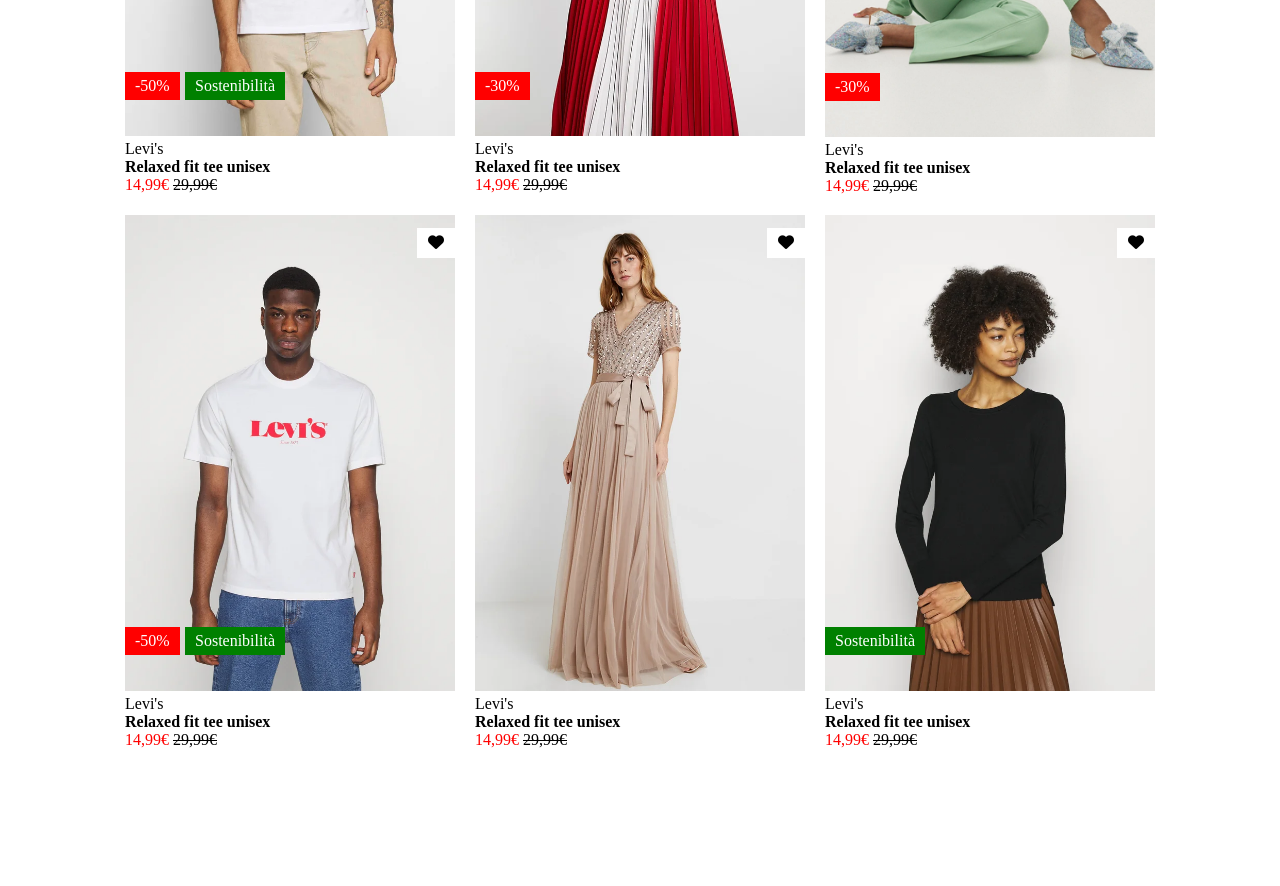
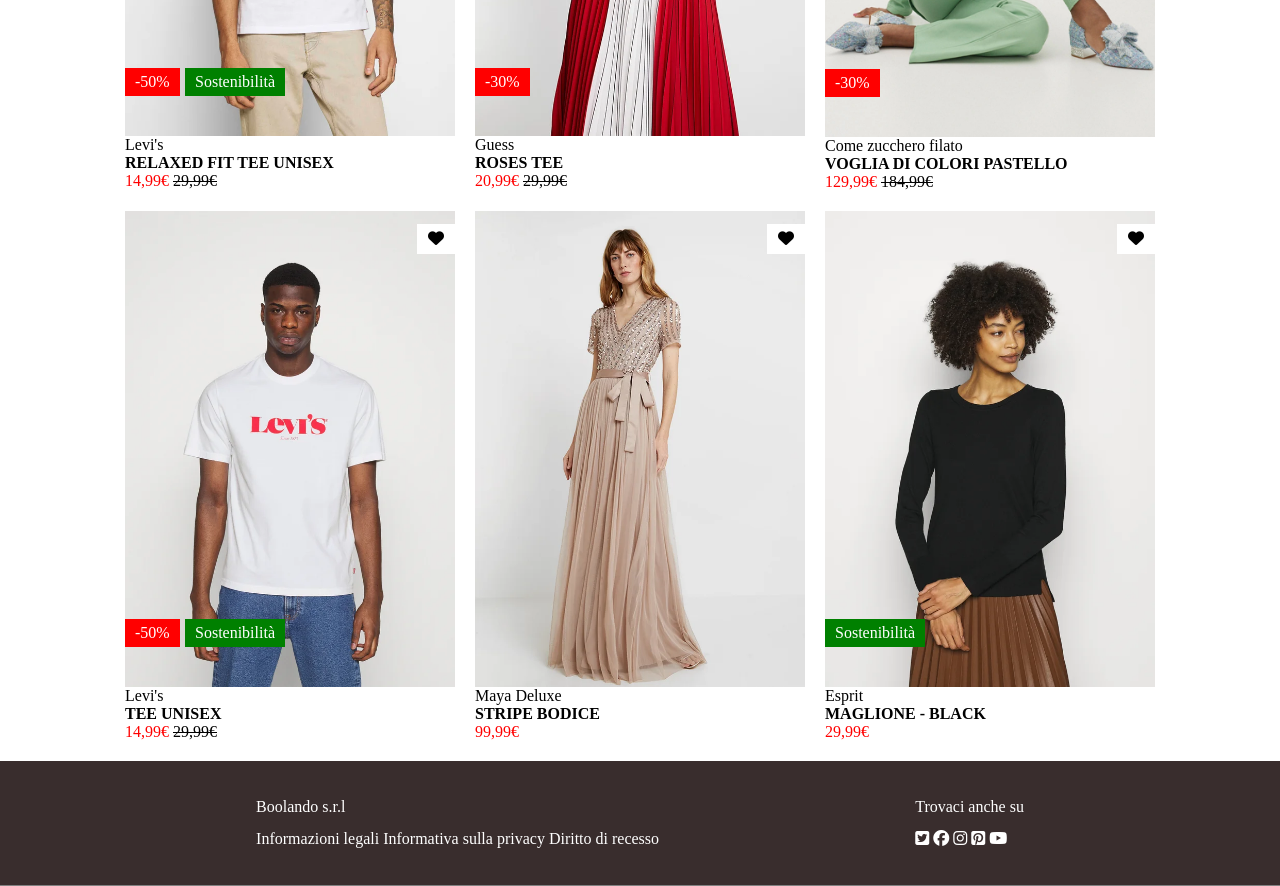
Before and after one commit to DavideCotigliani/html-css-boolando, a plain HTML site: page index.html in a window 1280 px wide. Shown: the part 440-1326 px from the top of the page. Before the commit the page ends 1189 px from the top, so only its background shows below. Drawn offline with Linux system fonts and the light colour scheme.

Commit message:
[UPD] Almost finished, added few details to images descriptions

```diff
--- a/css/style.css
+++ b/css/style.css
@@ -83,6 +83,21 @@ justify-content: center;
     background-color: white;
 }
 
+.front{
+    display: block;
+}
+
+.back{
+    display: none;
+}
+
+.card:hover .front{
+    display: none;
+}
+
+.card:hover .back{
+    display: block;
+}
 .overlay{
     width: 100%;
     height: 100%;
@@ -91,6 +106,7 @@ justify-content: center;
     top: 0px;
     opacity: 0;
 }
+
 
 .redprice{
     color: red;
@@ -105,3 +121,22 @@ justify-content: center;
 .card:hover .overlay{
 opacity: 1;
 }
+
+footer{
+    background-color: rgba(49, 37, 37, 0.959);
+    color: white;
+    padding: 30px 0px;
+    width: 100%;
+    margin-top: 20px;
+    border-bottom: 1px solid grey;
+    display: flex;
+    justify-content: space-evenly;
+}
+
+.primofooter{
+    line-height: 2;
+}
+
+.secondofooter{
+line-height: 2;
+}
--- a/index.html
+++ b/index.html
@@ -23,7 +23,8 @@
         <div class="container justify-center">
             <div class="col-33">
                 <div class="card">
-                    <img src="./img/1.webp" alt="">
+                    <img class="front" src="./img/1.webp" alt="">
+                    <img class="back" src="./img/1b.webp" alt="">
                     <div class="label bg-red">
                         -50%
                     </div>
@@ -34,17 +35,18 @@
                             <i class="fa-solid fa-heart"></i>
                             </div>
                                 <div class="overlay">
-                                <img src="./img/1b.webp" alt="">
+
                                 </div>
                 </div>
                     <div>Levi's</div>
-                    <h4>Relaxed fit tee unisex</h4>
+                    <h4>RELAXED FIT TEE UNISEX</h4>
                     <div class="redprice"><p>14,99€</p></div>
                     <div class="straightprice"><p>29,99€</p></div>
             </div>
             <div class="col-33">
                 <div class="card">
-                    <img src="./img/2.webp" alt="">
+                    <img class="front" src="./img/2.webp" alt="">
+                    <img class="back" src="./img/2b.webp" alt="">
                     <div class="label bg-red">
                         -30%
                     </div>
@@ -52,17 +54,18 @@
                         <i class="fa-solid fa-heart"></i>
                         </div>
                             <div class="overlay">
-                            <img src="./img/2b.webp" alt="">
+
                             </div>
                 </div>
-                <div>Levi's</div>
-                <h4>Relaxed fit tee unisex</h4>
-                <div class="redprice"><p>14,99€</p></div>
-                <div class="straightprice"><p>29,99€</p></div>
+                    <div>Guess</div>
+                    <h4>ROSES TEE</h4>
+                    <div class="redprice"><p>20,99€</p></div>
+                    <div class="straightprice"><p>29,99€</p></div>
             </div>
             <div class="col-33">
                 <div class="card">
-                    <img src="./img/3.webp" alt="">
+                    <img class="front" src="./img/3.webp" alt="">
+                    <img class="back" src="./img/3b.webp" alt="">
                     <div class="label bg-red">
                         -30%
                     </div>
@@ -70,17 +73,18 @@
                         <i class="fa-solid fa-heart"></i>
                         </div>
                             <div class="overlay">
-                            <img src="./img/3b.webp" alt="">
+
                             </div>
                 </div>
-                <div>Levi's</div>
-                <h4>Relaxed fit tee unisex</h4>
-                <div class="redprice"><p>14,99€</p></div>
-                <div class="straightprice"><p>29,99€</p></div>
+                    <div>Come zucchero filato</div>
+                    <h4>VOGLIA DI COLORI PASTELLO</h4>
+                    <div class="redprice"><p>129,99€</p></div>
+                    <div class="straightprice"><p>184,99€</p></div>
             </div>
             <div class="col-33">
                 <div class="card">
-                    <img src="./img/4.webp" alt="">
+                    <img class="front" src="./img/4.webp" alt="">
+                    <img class="back" src="./img/4b.webp" alt="">
                     <div class="label bg-red">
                         -50%
                     </div>
@@ -91,33 +95,34 @@
                         <i class="fa-solid fa-heart"></i>
                         </div>
                             <div class="overlay">
-                            <img src="./img/4b.webp" alt="">
+
                             </div>
                 </div>
-                <div>Levi's</div>
-                <h4>Relaxed fit tee unisex</h4>
-                <div class="redprice"><p>14,99€</p></div>
-                <div class="straightprice"><p>29,99€</p></div>
+                    <div>Levi's</div>
+                    <h4>TEE UNISEX</h4>
+                    <div class="redprice"><p>14,99€</p></div>
+                    <div class="straightprice"><p>29,99€</p></div>
             </div>
             <div class="col-33">
                 <div class="card">
-                    <img src="./img/5.webp" alt="">
+                    <img class="front" src="./img/5.webp" alt="">
+                    <img class="back" src="./img/5b.webp" alt="">
                         <div class="heartlabel">
                         <i class="fa-solid fa-heart"></i>
                             </div>
                         <div class="overlay">
-                            <img src="./img/5b.webp" alt="">
+
                         </div>
                 </div>
-                    <div>Levi's</div>
-                    <h4>Relaxed fit tee unisex</h4>
-                    <div class="redprice"><p>14,99€</p></div>
-                    <div class="straightprice"><p>29,99€</p></div>
+                    <div>Maya Deluxe</div>
+                    <h4>STRIPE BODICE</h4>
+                    <div class="redprice"><p>99,99€</p></div>
             </div>
 
             <div class="col-33">
                 <div class="card">
-                    <img src="./img/6.webp" alt="">
+                    <img class="front" src="./img/6.webp" alt="">
+                    <img class="back" src="./img/6b.webp" alt="">
                     <div class="label bg-green">
                         Sostenibilità
                     </div>
@@ -125,18 +130,33 @@
                         <i class="fa-solid fa-heart"></i>
                         </div>
                             <div class="overlay">
-                            <img src="./img/6b.webp" alt="">
+
                             </div>
                 </div>
-                <div>Levi's</div>
-                <h4>Relaxed fit tee unisex</h4>
-                <div class="redprice"><p>14,99€</p></div>
-                <div class="straightprice"><p>29,99€</p></div>
+                    <div>Esprit</div>
+                    <h4>MAGLIONE - BLACK</h4>
+                    <div class="redprice"><p>29,99€</p></div>
             </div>
         </div>
     </main>
 <!-- fine main -->
  <!-- inizio footer -->
-    <footer></footer>
+    <footer>
+        <div class="primofooter">
+            <div>Boolando s.r.l</div>
+            <div>Informazioni legali Informativa sulla privacy Diritto di recesso</div>
+        </div>
+
+        <div class="secondofooter">
+            <div>Trovaci anche su</div>
+                <div><i class="fa-brands fa-square-twitter"></i>
+                <i class="fa-brands fa-facebook"></i>
+                <i class="fa-brands fa-instagram"></i>
+                <i class="fa-brands fa-square-pinterest"></i>
+                <i class="fa-brands fa-youtube"></i>
+                </div>
+        </div>
+
+    </footer>
 </body>
 </html>
```
